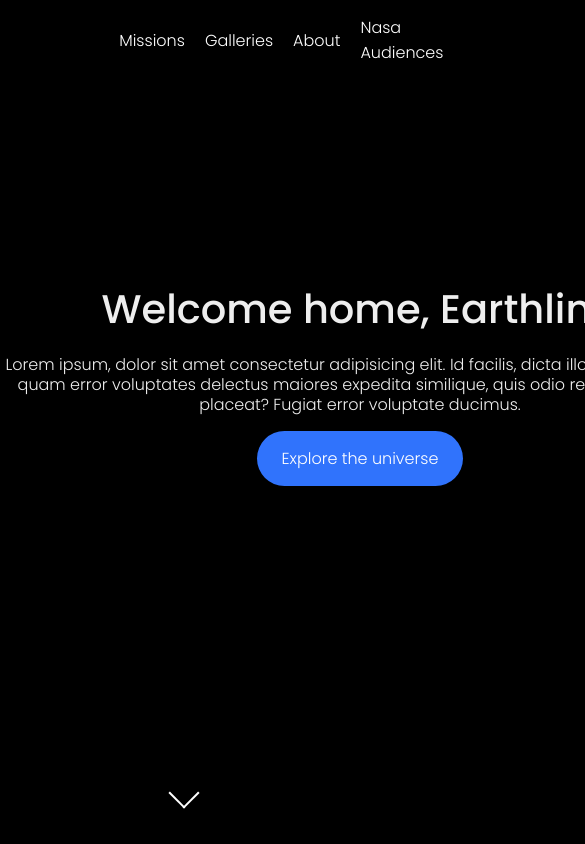
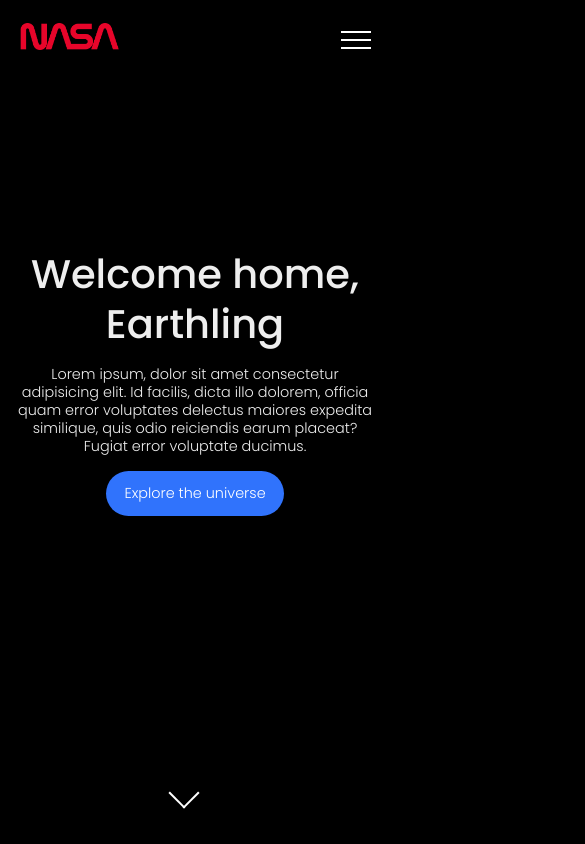
Before and after one commit to grardov/fake-nasa-website, a website: page index.html in a window 390 px wide. Shown: the top 844 px of the page, 585 px wide, since content can reach past the window. Drawn offline with Linux system fonts and the light colour scheme.

Commit message:
Header responsive and refactor code with variables

```diff
--- a/index.html
+++ b/index.html
@@ -21,6 +21,11 @@
         <li class="navigation-item"><a href="#">About</a></li>
         <li class="navigation-item"><a href="#">Nasa Audiences</a></li>
       </ul>
+      <div class="menu">
+        <span></span>
+        <span></span>
+        <span></span>
+      </div>
     </nav>
     <div class="header-content">
       <h1 class="heading">Welcome home, Earthling</h1>
--- a/styles.css
+++ b/styles.css
@@ -1,3 +1,13 @@
+:root {
+  --color-white: #ffffff;
+  --color-black: #000000;
+  --color-white-font: #eeeeee;
+  --color-blue: #3073FC;
+  --font-size-base: 16px;
+  --font-family-base: 'Poppins', sans-serif;
+  --box-shadow: 0 3px 4px rgba(0,0,0,0.5);
+}
+
 * {
   margin: 0;
   padding: 0;
@@ -5,10 +15,10 @@
 }
 
 body {
-  font-size: 16px;
-  font-family: 'Poppins', sans-serif;
+  font-size: var(--font-family-base);
+  font-family: var(--font-family-base);
   font-weight: 300;
-  background-color: #000;
+  background-color: var(--color-black);
 }
 
 h1,
@@ -54,7 +64,7 @@ h4 {
 .header .navigation .navigation-wrapper {
   display: flex;
   align-items: center;
-  color: #fff;
+  color: var(--color-white);
 }
 
 .header .navigation .navigation-wrapper li {
@@ -63,13 +73,28 @@ h4 {
 }
 
 .header .navigation .navigation-wrapper li a {
-  color: #fff;
+  color: var(--color-white-font);
   text-decoration: none;
 }
 
 .header .navigation .navigation-wrapper li a:hover {
   cursor: pointer;
   text-decoration: underline;
+}
+
+.header .menu {
+  width: 30px;
+  height: 18px;
+  display: flex;
+  flex-direction: column;
+  justify-content: space-between;
+  display: none;
+}
+
+.header .menu span {
+  width: 100%;
+  height: 2px;
+  background-color: var(--color-white);
 }
 
 .header .header-content {
@@ -100,12 +125,12 @@ h4 {
 .header-content .header-button {
   border: none;
   padding: 15px 25px;
-  background-color:  #3073FC;
+  background-color:  var(--color-blue);
   border-radius: 50px;
-  color: white;
+  color: var(--color-white);
   font-size: 1rem;
   transition: .2s all ease-in-out;
-  font-family: 'Poppins', sans-serif;
+  font-family: var(--font-family-base);
   font-weight: 300;
 }
 
@@ -121,7 +146,7 @@ h4 {
   position: absolute;
   bottom: 50px;
   right: 50%;
-  border: solid #fff;
+  border: solid var(--color-white);
   border-width: 0 2px 2px 0;
   display: inline-block;
   padding: 10px;
@@ -140,3 +165,33 @@ h4 {
     bottom: 50px;
   }
 }
+
+@media only screen and (max-width: 768px) {
+  .header .navigation {
+    width: 90%;
+  }
+
+  .header .navigation .navigation-wrapper { display: none; }
+
+  .header .menu { display: flex; }
+
+  .header .header-content {
+    width: 100%;
+    padding-right: 15px;
+    padding-left: 15px;
+  }
+}
+
+@media only screen and (max-width: 425px) {
+  .header .header-content {
+    font-size: 2rem;
+    line-height: 1.25;
+  }
+
+  .header .sub-heading { font-size: .9rem; }
+
+  .header-content .header-button {
+    padding: 12px 18px;
+    font-size: .9rem;
+  }
+}
```
